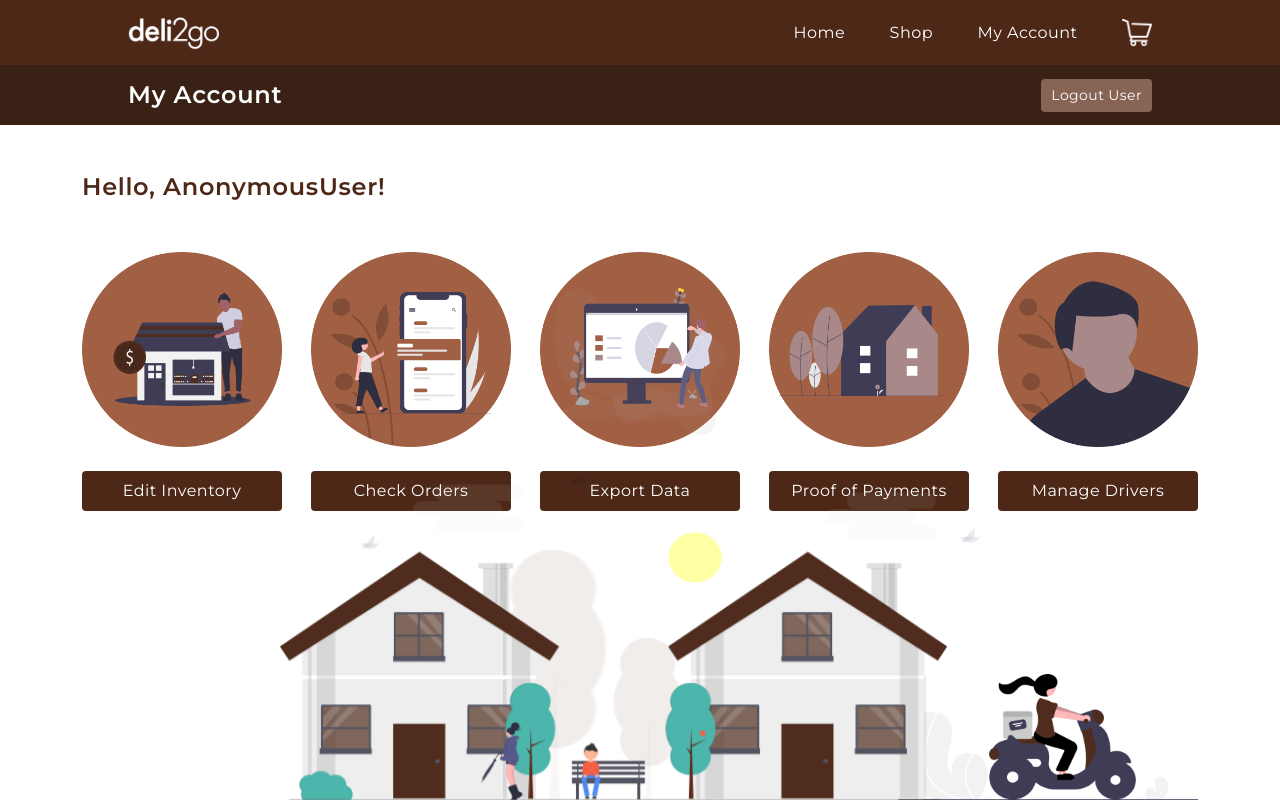
After one commit to renzotimtan/MSYS42-Deli2Go-Ecommerce, a Django app: page /cashier/dashboard/ in a window 1280 px wide. The commit adds this page. Run offline with Django 3.2, Linux system fonts and the light colour scheme.

Commit message:
Added cashier dashboard and edit inventory ui

```diff
--- a/cashier/models.py
+++ b/cashier/models.py
@@ -96,6 +96,10 @@ class Item(models.Model):
     # Foreign Keys
     category = models.ForeignKey(Category, on_delete=models.SET_NULL, null=True, blank=True)
 
+    @property
+    def get_shortened_desc(self):
+        return self.description[0:50]
+
     def __str__(self):
         return self.name
 
--- a/cashier/urls.py
+++ b/cashier/urls.py
@@ -2,5 +2,7 @@ from django.urls import path, include
 from . import views
 
 urlpatterns = [
-    path('add-items', views.add_items, name="add-items"),
+    path('add-items/', views.add_items, name="add-items"),
+    path('dashboard/', views.dashboard, name="cashier-dashboard"),
+    path('edit-inventory/', views.edit_inventory, name="edit-inventory"),
 ]
--- a/cashier/views.py
+++ b/cashier/views.py
@@ -1,8 +1,27 @@
-from django.shortcuts import render
+from django.shortcuts import render, redirect
 from .forms import *
 from .models import Item
 from django.db.models import Q
 from django.contrib import messages
+
+# filters
+from customer.filters import ItemFilter
+
+def dashboard(request):
+    return render(request, 'cashier/dashboard.html')
+
+def edit_inventory(request):
+    # Filter Items
+    items = Item.objects.all()
+
+    item_filter = ItemFilter(request.GET, queryset=items)
+    items = item_filter.qs
+
+    context = {
+        'items':items,
+        'item_filter':item_filter
+    }
+    return render(request, 'cashier/edit_inventory.html', context)
 
 def add_items(request):
     form = ItemForm()
@@ -20,8 +39,10 @@ def add_items(request):
             duplicates = Item.objects.filter(Q(name=name) & Q(brand=brand))
             if not len(duplicates):
                 form.save()
+                messages.success(request, f"{brand} {name} has been successfully added.")
+                return redirect('edit-inventory')
             else:
-                messages.error(request, "Error - Item already exists")
+                messages.error(request, "Item already exists")
                 form = ItemForm(request.POST, request.FILES)
                 return render(request, 'cashier/add_items.html', {'form': form})
 
--- a/static/css/styles.css
+++ b/static/css/styles.css
@@ -80,6 +97,7 @@ button {
     border: none;
     border-radius: 4px;
     color: #ffffff;
+    padding: 8px 15px;
 }
 
 .alert-error {
@@ -457,7 +479,6 @@ button {
 }
 
 .dashboard button {
-    padding: 8px 15px;
     width: 100%;
 }
 .dashboard__footer img {
--- a/templates/cashier/add_items.html
+++ b/templates/cashier/add_items.html
@@ -5,13 +5,13 @@
 {% endblock topbar %}
 
 {% block topbar-button %}
-<button>Back to Inventory</button>
+<a href="{% url 'edit-inventory' %}"><button>Back to Edit Inventory</button></a>
 {% endblock topbar-button %}
 
 {% block content %}
 <main class="add-items container my-5">
   <h4>New Item</h4>
-  <div class="add-items__content mt-4">
+  <div class="add-items__content mt-4 card-bg p-4">
     <form method="POST" enctype="multipart/form-data">
       {% csrf_token %}
       <div class="add-items__form-content two-col-form my-1 mx-0">
--- /dev/null
+++ b/templates/cashier/dashboard.html
@@ -0,0 +1,67 @@
+{% extends 'base.html' %} {% load static %}
+
+{% block topbar %}
+<h4>My Account</h4>
+{% endblock topbar %}
+
+{% block topbar-button %}
+<a href="{% url 'logout' %}"><button>Logout User</button></a>
+{% endblock topbar-button %}
+
+{% block content %}
+<main class="dashboard mt-5 container">
+    <h4>Hello, {{request.user}}!</h4>
+    <section
+        class="dashboard__links d-flex justify-content-between align-items-center flex-wrap"
+    >
+        <div class="dashboard__link d-flex flex-column mb-4">
+            <img src="{% static 'img/dashboard_shop.png' %}" alt="" />
+            <a href="{% url 'edit-inventory' %}"
+                ><button class="bg-darkbrown text-white mt-4">
+                    Edit Inventory
+                </button></a
+            >
+        </div>
+        <div class="dashboard__link d-flex flex-column mb-4">
+            <img src="{% static 'img/dashboard_status.png' %}" alt="" />
+            <a href="{% url 'shop' %}"
+                ><button class="bg-darkbrown text-white mt-4">
+                    Check Orders
+                </button></a
+            >
+        </div>
+        <div class="dashboard__link d-flex flex-column mb-4">
+            <img src="{% static 'img/dashboard_data.png' %}" alt="" />
+            <button class="bg-darkbrown text-white mt-4">Export Data</button>
+        </div>
+        <div class="dashboard__link d-flex flex-column mb-4">
+            <img src="{% static 'img/dashboard_address.png' %}" alt="" />
+            <a href="{% url 'addresses' %}"
+                ><button class="bg-darkbrown text-white mt-4">
+                    Proof of Payments
+                </button></a
+            >
+        </div>
+        <div class="dashboard__link d-flex flex-column mb-4">
+            <img src="{% static 'img/dashboard_info.png' %}" alt="" />
+            <a href="{% url 'addresses' %}"
+                ><button class="bg-darkbrown text-white mt-4">
+                    Manage Drivers
+                </button></a
+            >
+        </div>
+    </section>
+    <section class="dashboard__footer d-flex justify-content-between">
+        <img
+            class="dashboard__motor"
+            src="{% static 'img/motor.png' %}"
+            alt=""
+        />
+        <img
+            class="dashboard__houses"
+            src="{% static 'img/houses.png' %}"
+            alt=""
+        />
+    </section>
+</main>
+{% endblock content %}
```
Also changed, not shown: other parts of static/css/styles.css (+35 -13 lines), static/js/delete_address.js (+52 -16 lines), templates/cashier/edit_inventory.html (added, +79 -0 lines), templates/customer/dashboard/addresses/addresses.html (+9 -59 lines), templates/customer/item.html (+9 -1 lines), templates/customer/shop.html (+6 -9 lines), db.sqlite3, static/img/Thesis_5_Forces_3.png (added), static/img/dashboard_data.png (added). Lines whose indentation alone changed are shown as unchanged.
